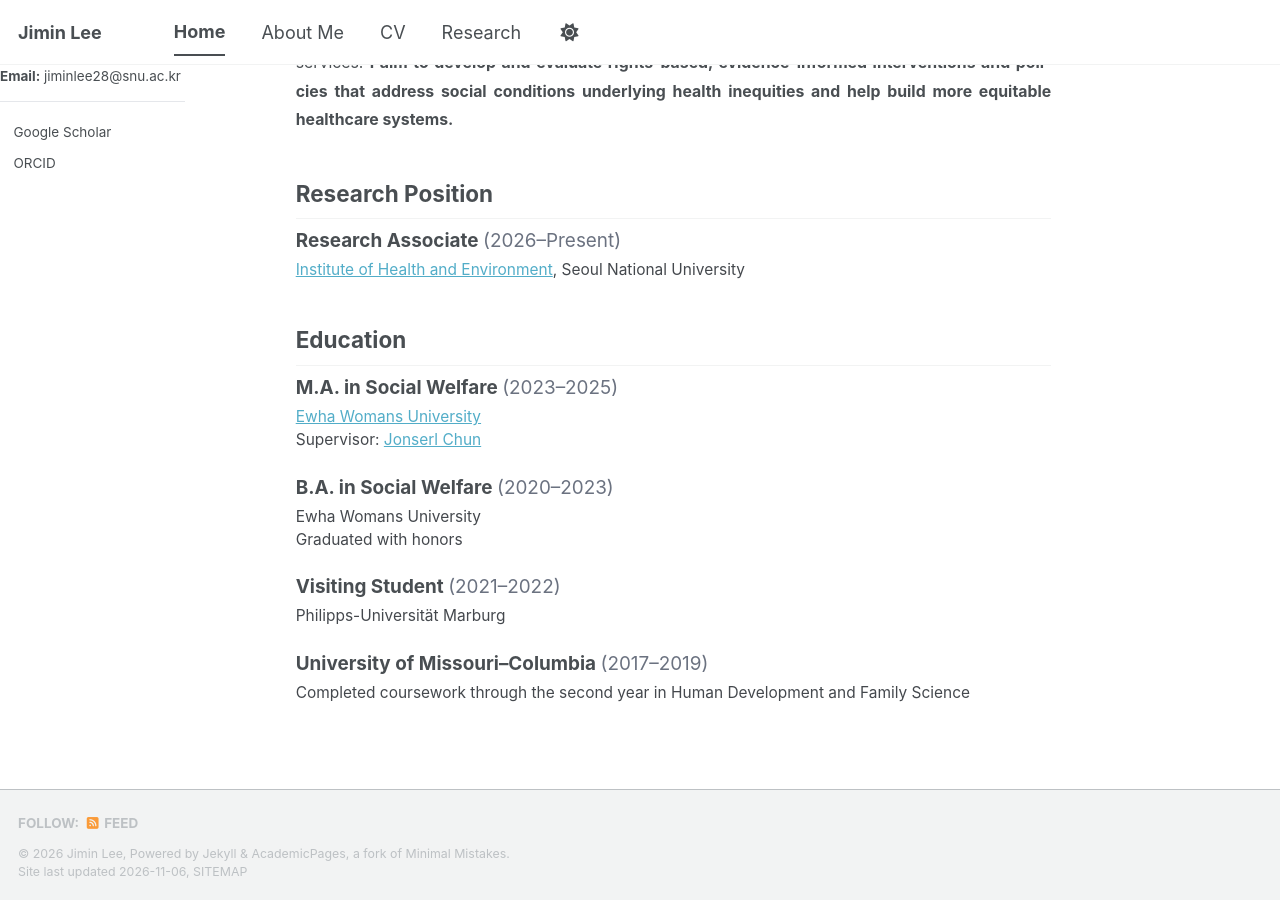
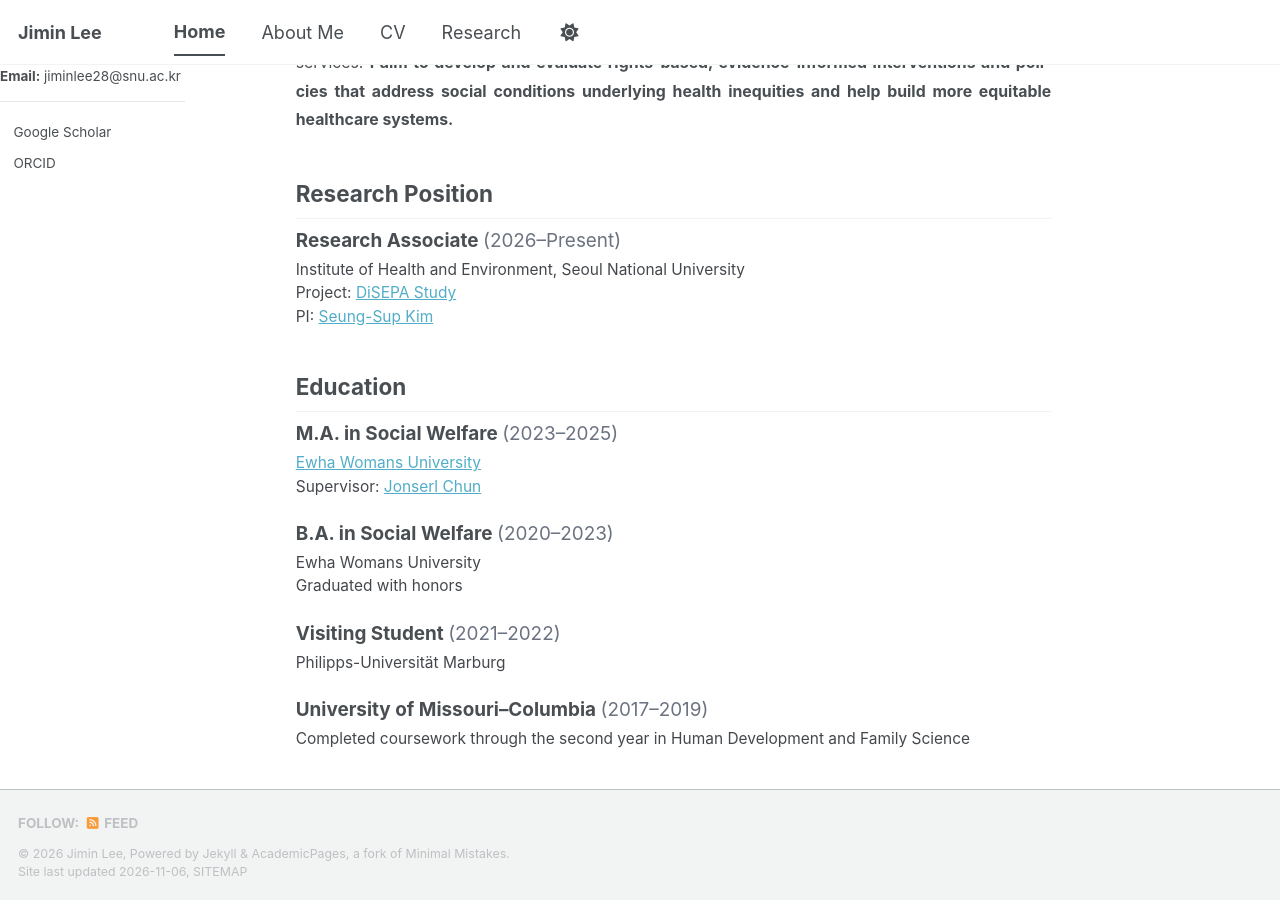
Before and after one commit to jiminlee-research/jiminlee-research.github.io, a Jekyll site: the page built from _pages/about.md, in a window 1280 px wide and 900 px high, scrolled down 474 px. Built offline with Jekyll 4.4.1, drawn with Linux system fonts in a browser that asks for light colours; a style sheet for code colours, icons or effects is not loaded.

Commit message:
Use CV links for Research Position (DiSEPA, PI)
Co-Authored-By: Claude Opus 5.5 <noreply@anthropic.com>
Claude-Session: https://claude.ai/code/session_01PcjxNfDHwsJtJ6agebrJHV

```diff
--- a/_pages/about.md
+++ b/_pages/about.md
@@ -43,7 +43,9 @@ I study how social experiences such as discrimination and stigma, whether on a p
 <div class="education-list">
 <div class="education-entry">
 <h3>Research Associate <span>(2026–Present)</span></h3>
-<p><a href="https://health.snu.ac.kr/en/%EB%B3%B4%EA%B1%B4%ED%99%98%EA%B2%BD%EC%97%B0%EA%B5%AC%EC%86%8C/">Institute of Health and Environment</a>, Seoul National University</p>
+<p>Institute of Health and Environment, Seoul National University</p>
+<p>Project: <a href="https://disepa.snu.ac.kr/page-in-english">DiSEPA Study</a></p>
+<p>PI: <a href="https://snu.elsevierpure.com/en/persons/seung-sup-kim/">Seung-Sup Kim</a></p>
 </div>
 </div>
 
```
